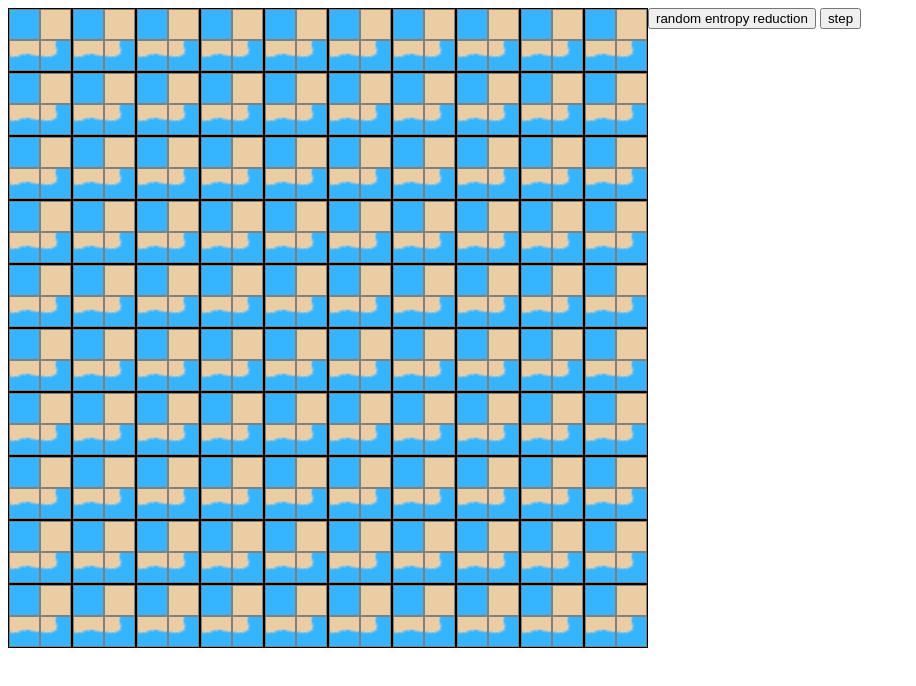
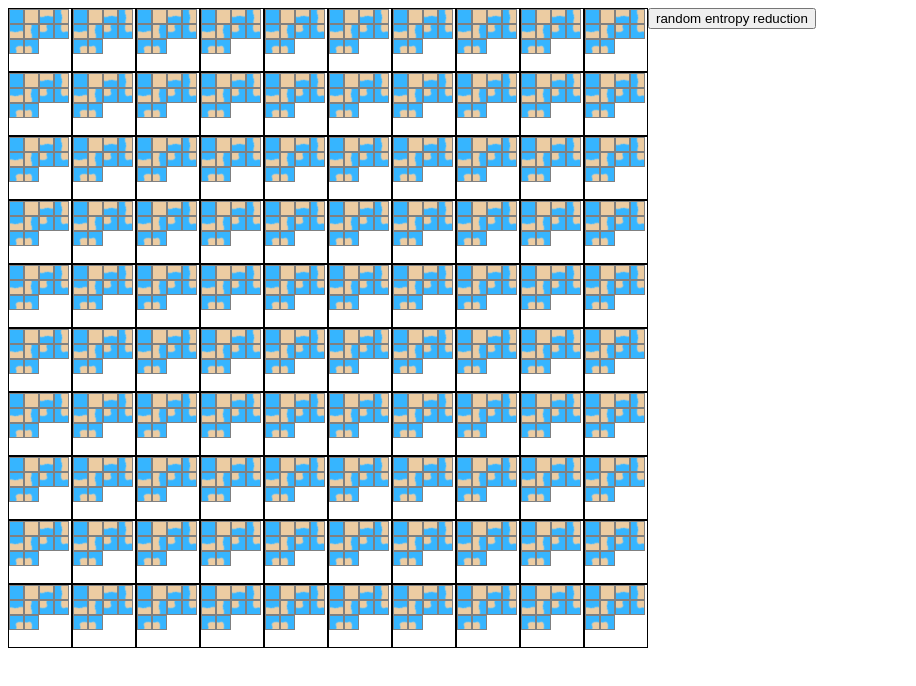
Before and after one commit to romaindurand/wave-function-collapse, a SvelteKit app: page / in a window 1280 px wide. Shown: the top 686 px of the page, without its empty margins (0-916 px from the left). Built offline with nearby package versions, Linux system fonts and the light colour scheme.

Commit message:
buggy implem

```diff
--- a/src/app.d.ts
+++ b/src/app.d.ts
@@ -9,11 +9,4 @@ declare global {
 	}
 }
 
-export const tileTypes = ['sea', 'land', 'shore', 'shore-corner'];
-export type TileType = (typeof tileTypes)[number];
-export type TileData = {
-	type: TileType;
-	rotation: number;
-};
-
 export {};
--- a/src/components/Tile.svelte
+++ b/src/components/Tile.svelte
@@ -1,8 +1,7 @@
 <script lang="ts">
-	import type { TileType } from '../app';
-
-	export let types: TileType[] = [];
-	$: collapsed = types.length === 1;
+	import type { getExpandedTiles, TileType } from "../tiles";
+	export let possibleTypes: ReturnType<typeof getExpandedTiles> = [];
+	$: collapsed = possibleTypes.length === 1;
 	$: {
 		if (collapsed) {
 			console.log('collapsed');
@@ -11,8 +10,8 @@
 </script>
 
 <div class="tile" class:collapsed>
-	{#each types as type}
-		<img src={`images/${type}.png`} alt="tile" />
+	{#each possibleTypes as possibleType}
+		<img src={`images/${possibleType.type}.png`} alt="tile" class={`r${possibleType.rotation}`} />
 	{/each}
 </div>
 
@@ -26,8 +25,8 @@
 	.tile img {
 		box-sizing: content-box;
 		float: left;
-		width: 29px;
-		height: 29px;
+		width: 13px;
+		height: 13px;
 		border: 1px solid grey;
 	}
 	.tile.collapsed {
@@ -38,4 +37,16 @@
 		width: 64px;
 		height: 64px;
 	}
+	.r0 {
+		transform: rotate(0deg);
+	}
+	.r1 {
+		transform: rotate(90deg);
+	}
+	.r2 {
+		transform: rotate(180deg);
+	}
+	.r3 {
+		transform: rotate(270deg);
+	}
 </style>
--- a/src/routes/+page.svelte
+++ b/src/routes/+page.svelte
@@ -1,12 +1,12 @@
 <script lang="ts">
-	import { tileTypes } from '../app.d';
 	import Tile from '../components/Tile.svelte';
+	import { addBorders, getExpandedTiles, isMatchingBorder, tileTypes } from '../tiles';
 
 	const gridSize = 10;
 	let flatGrid = Array.from({ length: gridSize * gridSize }).map((_, index) => {
 		return {
 			index,
-			types: [...tileTypes]
+			possibleTypes: getExpandedTiles([...tileTypes]),
 		};
 	});
 
@@ -14,35 +14,53 @@
 		return flatGrid.slice(i * gridSize, (i + 1) * gridSize);
 	});
 
-	function reduceEntropy() {
-		console.log('reduceEntropy');
+	function collapseRandomCell() {
 		// find cells with lowest entropy
 		const sortedFlatGrid = [...flatGrid]
-			.sort((a, b) => a.types.length - b.types.length)
-			.filter((a) => a.types.length > 1);
-		const lowestEntropy = sortedFlatGrid[0].types.length;
-		console.log({ lowestEntropy });
-		const lowestEntropyCells = sortedFlatGrid.filter((cell) => cell.types.length === lowestEntropy);
+			.sort((a, b) => a.possibleTypes.length - b.possibleTypes.length)
+			.filter((a) => a.possibleTypes.length > 1);
+		const lowestEntropy = sortedFlatGrid[0].possibleTypes.length;
+		const lowestEntropyCells = sortedFlatGrid.filter((cell) => cell.possibleTypes.length === lowestEntropy);
 		// pick a random cell with lowest entropy
 		let randomCell = lowestEntropyCells[Math.floor(Math.random() * lowestEntropyCells.length)];
-		console.log({ randomCell });
 		// pick a random type from the cell
-		const randomType = randomCell.types[Math.floor(Math.random() * randomCell.types.length)];
-		randomCell.types = [randomType];
+		const randomType = randomCell.possibleTypes[Math.floor(Math.random() * randomCell.possibleTypes.length)];
+		randomCell.possibleTypes = [randomType];
 		flatGrid = [...flatGrid];
+		// get adjacent cells
+		const col = randomCell.index % gridSize;
+		const row = Math.floor(randomCell.index / gridSize);
+		const adjacentCells = [
+			grid[row - 1]?.[col],
+			grid[row]?.[col + 1],
+			grid[row + 1]?.[col],
+			grid[row]?.[col - 1],
+		]
+
+		const centerCell = addBorders(randomType)
+		centerCell.borders.forEach((border, i) => {
+			// out of grid
+			if (!adjacentCells[i]) return;
+			// already collapsed
+			if (adjacentCells[i].possibleTypes.length === 1) return;
+			//reduce entropy of adjacent cells
+			adjacentCells[i].possibleTypes = adjacentCells[i].possibleTypes.filter((possibleType) => {
+				const possibleTypeWithBorders = addBorders(possibleType);
+				const oppositeBorder = (i + 2) % 4;
+				return isMatchingBorder(possibleTypeWithBorders.borders[oppositeBorder], border)
+			});
+		});
 	}
 </script>
 
 {#each grid as row, i}
 	<div class="row">
-		{#each row as { types }, j}
-			<Tile {types} />
+		{#each row as { possibleTypes }, j}
+			<Tile {possibleTypes} />
 		{/each}
 	</div>
 {/each}
-
-<button on:click={reduceEntropy}> random entropy reduction </button>
-<button>step</button>
+	<button on:click={collapseRandomCell}> random entropy reduction </button>
 
 <style>
 	.row {
--- a/src/tiles.ts
+++ b/src/tiles.ts
@@ -1,65 +1,82 @@
-[
+const tiles: Tile[] = [
 	{
 		type: 'sea',
 		rotations: [0],
-		neighbors: {
-			north: [
-				{ type: 'sea', rotation: 0 },
-				{ type: 'shore', rotation: 0 },
-				{ type: 'shore-corner', rotation: 0 },
-				{ type: 'shore-corner', rotation: 1 }
-			],
-			east: [
-				{ type: 'sea', rotation: 0 },
-				{ type: 'shore', rotation: 1 },
-				{ type: 'shore-corner', rotation: 1 },
-				{ type: 'shore-corner', rotation: 2 }
-			],
-			south: [
-				{ type: 'sea', rotation: 0 },
-				{ type: 'shore', rotation: 2 },
-				{ type: 'shore-corner', rotation: 2 },
-				{ type: 'shore-corner', rotation: 3 }
-			],
-			west: [
-				{ type: 'sea', rotation: 0 },
-				{ type: 'shore', rotation: 3 },
-				{ type: 'shore-corner', rotation: 3 },
-				{ type: 'shore-corner', rotation: 0 }
-			]
-		}
+		borders: ['water', 'water', 'water', 'water']
 	},
 	{
 		type: 'land',
 		rotations: [0],
-		neighbors: {
-			north: [
-				{ type: 'land', rotation: 0 },
-				{ type: 'shore', rotation: 2 }
-			]
-		},
-		east: [
-			{ type: 'land', rotation: 0 },
-			{ type: 'shore', rotation: 3 }
-		],
-		south: [
-			{ type: 'land', rotation: 0 },
-			{ type: 'shore', rotation: 0 }
-		],
-		west: [
-			{ type: 'land', rotation: 0 },
-			{ type: 'shore', rotation: 1 }
-		]
+		borders: ['sand', 'sand', 'sand', 'sand']
 	},
 	{
 		type: 'shore',
 		rotations: [0, 1, 2, 3],
-		neighbors: {
-			north: [
-				{ type: 'land', rotation: 0 },
-				{ type: 'shore', rotation: 2 }
-			],
-			east: []
-		}
+		borders: ['sand', 'sand-water', 'water', 'water-sand']
+	},
+	{
+		type: 'land-corner',
+		rotations: [0, 1, 2, 3],
+		borders: ['sand-water', 'water', 'water', 'water-sand']
 	}
 ];
+
+export function getExpandedTiles(types: TileType[]) {
+	return tiles
+		.filter((tile) => types.includes(tile.type))
+		.reduce<{ type: string; rotation: number }[]>((acc, tile) => {
+			tile.rotations.forEach((rotation) => {
+				acc.push({
+					type: tile.type,
+					rotation
+				});
+			});
+			return acc;
+		}, []);
+}
+
+export function addBorders(tile: { type: string; rotation: number }) {
+	const { type, rotation } = tile;
+	const tileDefinition = tiles.find((tile) => tile.type === type);
+	if (!tileDefinition) {
+		throw new Error(`Tile type ${type} not found`);
+	}
+	const borders = rotateBorders(tileDefinition.borders, rotation);
+	return { ...tile, borders };
+}
+
+function rotateBorders(borders: Border[], rotation: number) {
+	const rotatedBorders = [...borders];
+	for (let i = 0; i < rotation; i++) {
+		rotatedBorders.unshift(rotatedBorders.pop() as Border);
+	}
+	return rotatedBorders;
+}
+
+export function getMatchingBorderIndex(i: number) {
+	return (i + 2) % 4;
+}
+
+export function isMatchingBorder(b1: Border, b2: Border) {
+	return (
+		(b1 === 'sand' && b2 === 'sand') ||
+		(b1 === 'water' && b2 === 'water') ||
+		(b1 === 'sand-water' && b2 === 'water-sand') ||
+		(b1 === 'water-sand' && b2 === 'sand-water')
+	);
+}
+
+export default tiles;
+
+export const tileTypes = ['sea', 'land', 'shore', 'land-corner'] as const;
+export type TileType = (typeof tileTypes)[number];
+export const rotations = [0, 1, 2, 3] as const;
+type Rotation = (typeof rotations)[number];
+const borders = ['sand', 'water', 'sand-water', 'water-sand'] as const;
+type Border = (typeof borders)[number];
+
+export interface Tile {
+	type: TileType;
+	rotations: Rotation[];
+	borders: Border[];
+}
```
Also changed, not shown: static/images/land-corner.png (renamed from static/images/shore-corner.png), 1 other file (tests, documents, lock files or other folders).
